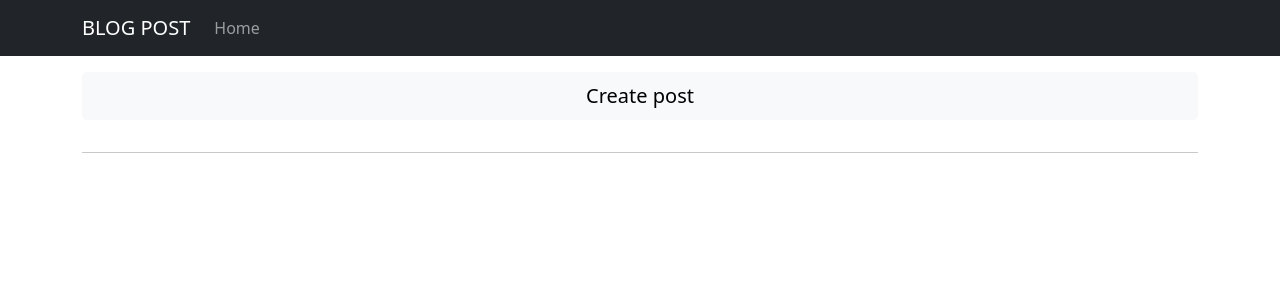
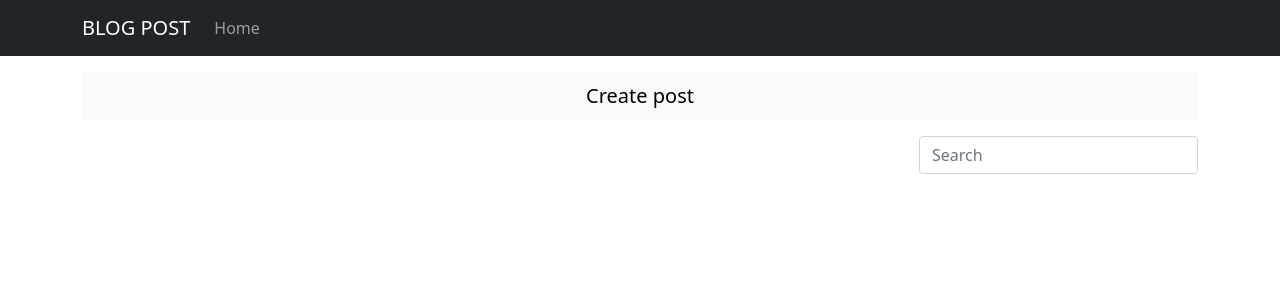
Before and after one commit to eduardperan/blog-post, a React (Create React App) app: page / in a window 1280 px wide. Shown: the top 300 px of the page. Built offline with nearby package versions, Linux system fonts and the light colour scheme.

Commit message:
Add search field

```diff
--- a/src/pages/home-page/HomePage.tsx
+++ b/src/pages/home-page/HomePage.tsx
@@ -1,30 +1,23 @@
 import React, { ReactElement, useState } from "react";
 import Button from "react-bootstrap/Button";
-import { Post, IPost, AddModal } from "./components";
+import { PostList, IPost, AddModal } from "./components";
 
 export const HomePage = (): ReactElement => {
   const [posts, setPosts] = useState<IPost[]>([]);
   const [isAddModalOpen, setIsAddModalOpen] = useState<boolean>(false);
+  const [currentPage, setCurrentPage] = useState<number>(1);
+  const [pageSize, setPageSize] = useState<number>(15);
 
-  const closeAddModal = (): void => {
+  const handleOpenAddModal = (): void => {
+    setIsAddModalOpen(true);
+  };
+
+  const handleCloseAddModal = (): void => {
     setIsAddModalOpen(false);
   };
 
   const handleAddPost = (newPost: IPost): void => {
     setPosts((prev) => [...prev, newPost]);
-  };
-
-  const handleDeletePost = (postId: React.Key): void => {
-    setPosts((prev) => prev.filter((post) => post.id !== postId));
-  };
-
-  const handleUpdatePost = (updatedPost: IPost): void => {
-    setPosts((prev) =>
-      prev.reduce((newPost: IPost[], current: IPost) => {
-        newPost.push(current.id === updatedPost.id ? updatedPost : current);
-        return newPost;
-      }, [])
-    );
   };
 
   return (
@@ -33,23 +26,19 @@ export const HomePage = (): ReactElement => {
         className='w-100 my-3'
         variant='light'
         size='lg'
-        onClick={() => setIsAddModalOpen(true)}
+        onClick={handleOpenAddModal}
       >
         Create post
       </Button>
-      <hr />
-      {posts.map((post) => (
-        <Post
-          key={post.id}
-          post={post}
-          onDelete={handleDeletePost}
-          onUpdate={handleUpdatePost}
-        />
-      ))}
+      <PostList
+        pagination={{ page: currentPage, size: pageSize }}
+        posts={posts}
+        setPosts={setPosts}
+      />
       <AddModal
         isVisible={isAddModalOpen}
         onAddPost={handleAddPost}
-        onClose={closeAddModal}
+        onClose={handleCloseAddModal}
       />
     </React.Fragment>
   );
--- a/src/pages/home-page/components/post/components/edit-modal/EditModal.tsx
+++ b/src/pages/home-page/components/edit-modal/EditModal.tsx
@@ -5,8 +5,8 @@ import Form from "react-bootstrap/Form";
 import Modal from "react-bootstrap/Modal";
 import Button from "react-bootstrap/Button";
 import * as yup from "yup";
-import { TitleField, DescriptionField } from "../../../add-modal/components";
-import { IPostItem, IPost } from "../../Post";
+import { TitleField, DescriptionField } from "../add-modal/components";
+import { IPostItem, IPost } from "../post";
 
 interface UpdatePostForm extends IPostItem {}
 
--- a/src/pages/home-page/components/index.ts
+++ b/src/pages/home-page/components/index.ts
@@ -1,2 +1,6 @@
 export * from "./post";
 export * from "./add-modal";
+export * from "./post-list";
+export * from "./delete-modal";
+export * from "./edit-modal";
+export * from "./search-field";
--- /dev/null
+++ b/src/pages/home-page/components/post-list/PostList.tsx
@@ -0,0 +1,65 @@
+import React, { ReactElement, useState, useEffect } from "react";
+import { Post, IPost, SearchField } from "../";
+
+export interface PaginationConfig {
+  page: number;
+  size: number;
+}
+
+export interface PostListProps {
+  posts: IPost[];
+  pagination: PaginationConfig;
+  setPosts: React.Dispatch<React.SetStateAction<IPost[]>>;
+}
+
+export const PostList = (props: PostListProps): ReactElement => {
+  const { posts, pagination, setPosts } = props;
+  const [dataList, setDataList] = useState<IPost[]>([]);
+  const [searchKey, setSearchKey] = useState<string>("");
+
+  const handleDeletePost = (postId: React.Key): void => {
+    setPosts((prev) => prev.filter((post) => post.id !== postId));
+  };
+
+  const handleUpdatePost = (updatedPost: IPost): void => {
+    setPosts((prev) =>
+      prev.reduce((newPost: IPost[], current: IPost) => {
+        newPost.push(current.id === updatedPost.id ? updatedPost : current);
+        return newPost;
+      }, [])
+    );
+  };
+
+  useEffect(
+    function getPageDataList() {
+      const start = (pagination.page - 1) * pagination.size;
+      const end = pagination.page * pagination.size;
+      let newPageDataList = posts;
+      if (searchKey)
+        newPageDataList = newPageDataList?.filter((data: IPost) =>
+          Object.values(data).some((value) =>
+            value?.toString().toLowerCase().includes(searchKey.toLowerCase())
+          )
+        );
+      setDataList(newPageDataList.slice(start, end));
+    },
+    // eslint-disable-next-line
+    [posts, searchKey, pagination]
+  );
+
+  return (
+    <React.Fragment>
+      <SearchField searchKey={searchKey} onSearchDocument={setSearchKey} />
+      {dataList.map((post) => (
+        <Post
+          key={post.id}
+          post={post}
+          onDelete={handleDeletePost}
+          onUpdate={handleUpdatePost}
+        />
+      ))}
+    </React.Fragment>
+  );
+};
+
+export default PostList;
--- /dev/null
+++ b/src/pages/home-page/components/post-list/index.ts
@@ -0,0 +1 @@
+export { default, PostList } from "./PostList";
--- a/src/pages/home-page/components/post/Post.tsx
+++ b/src/pages/home-page/components/post/Post.tsx
@@ -3,7 +3,7 @@ import Card from "react-bootstrap/Card";
 import Button from "react-bootstrap/Button";
 import CloseButton from "react-bootstrap/CloseButton";
 import Stack from "react-bootstrap/Stack";
-import { EditModal, DeleteModal } from "./components";
+import { EditModal, DeleteModal } from "../";
 
 export interface IPostItem {
   title: string;
--- a/src/pages/home-page/components/post/components/index.ts
+++ /dev/null
@@ -1,2 +0,0 @@
-export * from "./edit-modal";
-export * from "./delete-modal";
--- /dev/null
+++ b/src/pages/home-page/components/search-field/SearchField.tsx
@@ -0,0 +1,36 @@
+import { ReactElement } from "react";
+import FormControl from "react-bootstrap/FormControl";
+
+interface SearchFieldProps {
+  searchKey: string;
+  onSearchDocument: (seachKey: string) => void;
+}
+
+export const SearchField = (props: SearchFieldProps): ReactElement => {
+  const { searchKey, onSearchDocument } = props;
+
+  const searchDocs = (event: React.ChangeEvent<any>): void => {
+    onSearchDocument(event.target.value ?? "");
+  };
+
+  return (
+    <div className='d-flex justify-content-end'>
+      <FormControl
+        className='w-25'
+        placeholder='Search'
+        aria-label='Search'
+        aria-describedby='Search post'
+        type='text'
+        value={searchKey}
+        onKeyUp={(e) => {
+          if (e.key === "Enter" || e.keyCode === 13) {
+            searchDocs(e);
+          }
+        }}
+        onChange={searchDocs}
+      />
+    </div>
+  );
+};
+
+export default SearchField;
--- /dev/null
+++ b/src/pages/home-page/components/search-field/index.ts
@@ -0,0 +1 @@
+export { default, SearchField } from './SearchField';
```
Also changed, not shown: src/pages/home-page/components/delete-modal/DeleteModal.tsx (renamed from src/pages/home-page/components/post/components/delete-modal/DeleteModal.tsx), src/pages/home-page/components/delete-modal/index.ts (renamed from src/pages/home-page/components/post/components/delete-modal/index.ts), src/pages/home-page/components/edit-modal/index.ts (renamed from src/pages/home-page/components/post/components/edit-modal/index.ts).
